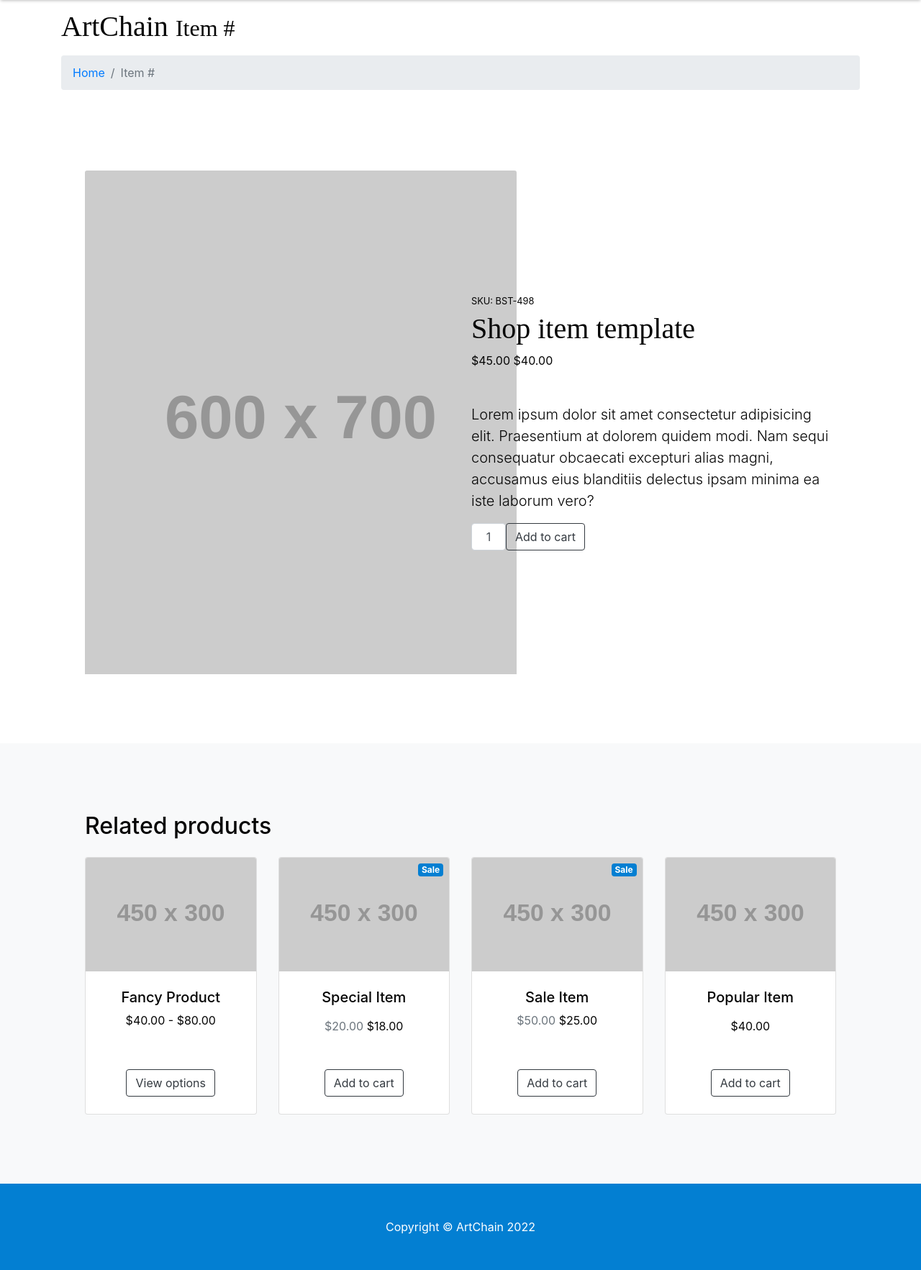
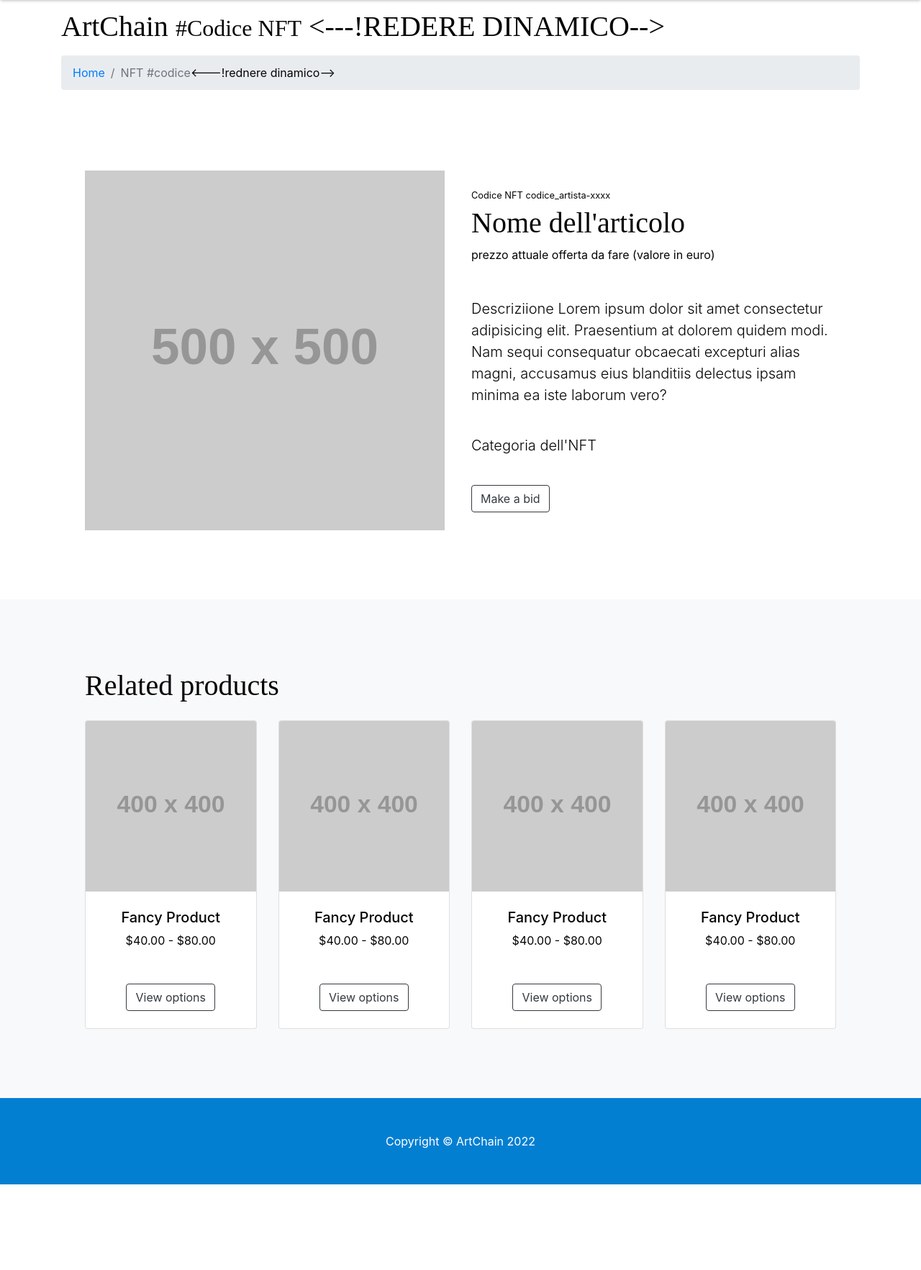
Before and after one commit to walterdec/ArtChain, a Flask app: page /item in a window 1280 px wide. Shown: the part 91-1856 px from the top of the page at 72% size. After the commit the page ends 1737 px from the top, so only its background shows below. Run offline with Flask 2, Linux system fonts and the light colour scheme; grey boxes labelled with a size stand in for pictures from a placeholder-image service; some libraries are stand-ins or nearby versions.

Commit message:
Aggiustata item.html

```diff
--- a/templates/create-nft.html
+++ b/templates/create-nft.html
@@ -62,7 +62,6 @@
   <br>
 
     <div class="container">
-
         <!-- Page Heading/Breadcrumbs -->
         <h1 class="mt-4 mb-3">ArtChain
           <small>Create NFT</small>
@@ -74,7 +73,6 @@
           </li>
           <li class="breadcrumb-item active">Create NFT</li>
         </ol>
-
     </div>
 
         <!-- Product section-->
--- a/templates/item.html
+++ b/templates/item.html
@@ -5,7 +5,7 @@
         <meta name="viewport" content="width=device-width, initial-scale=1, shrink-to-fit=no" />
         <meta name="description" content="" />
         <meta name="author" content="" />
-        <title>ArtChain - Item #</title> # rendere titolo dinamico
+        <title>ArtChain - #Codice NFT </title> # rendere titolo dinamico
         <link rel="icon" type="image/x-icon" href="static/images/logos/Logo Artchain.png">
 
   <!-- Bootstrap core CSS -->
@@ -65,14 +65,14 @@
 
     <!-- Page Heading/Breadcrumbs -->
     <h1 class="mt-4 mb-3">ArtChain
-      <small>Item #</small>
+      <small>#Codice NFT</small> <---!REDERE DINAMICO-->
     </h1>
 
     <ol class="breadcrumb">
       <li class="breadcrumb-item">
         <a href="/index">Home</a>
       </li>
-      <li class="breadcrumb-item active">Item #</li>
+      <li class="breadcrumb-item active">NFT #codice</li> <---!rednere dinamico-->
     </ol>
 
   </div>
@@ -81,20 +81,23 @@
         <section class="py-5">
             <div class="container px-4 px-lg-5 my-5">
                 <div class="row gx-4 gx-lg-5 align-items-center">
-                    <div class="col-md-6"><img class="card-img-top mb-5 mb-md-0" src="https://dummyimage.com/600x700/dee2e6/6c757d.jpg" alt="..." /></div>
-                    <div class="col-md-6">
-                        <div class="small mb-1">SKU: BST-498</div>
-                        <h1 class="display-5 fw-bolder">Shop item template</h1>
+                    <div class="col-lg-6 "><img class="img-fluid mb-5 mb-md-0" src="https://dummyimage.com/500x500/dee2e6/6c757d.jpg" alt="..." /></div>
+                    <div class="col-lg-6 ">
+                        <div class="small mb-1">Codice NFT codice_artista-xxxx</div>
+                        <h1 class="display-5 fw-bolder">Nome dell'articolo</h1>
                         <div class="fs-5 mb-5">
-                            <span class="text-decoration-line-through">$45.00</span>
-                            <span>$40.00</span>
+                            <span class="text-decoration-line-through">prezzo attuale</span>
+                            <span>offerta da fare</span>
+                            <span>(valore in euro)</span>
                         </div>
-                        <p class="lead">Lorem ipsum dolor sit amet consectetur adipisicing elit. Praesentium at dolorem quidem modi. Nam sequi consequatur obcaecati excepturi alias magni, accusamus eius blanditiis delectus ipsam minima ea iste laborum vero?</p>
+                        <p class="lead">Descriziione Lorem ipsum dolor sit amet consectetur adipisicing elit. Praesentium at dolorem quidem modi. Nam sequi consequatur obcaecati excepturi alias magni, accusamus eius blanditiis delectus ipsam minima ea iste laborum vero?</p>
+                        <br>
+                        <p class="lead">Categoria dell'NFT</p>
+                        <br>
                         <div class="d-flex">
-                            <input class="form-control text-center me-3" id="inputQuantity" type="num" value="1" style="max-width: 3rem" />
                             <button class="btn btn-outline-dark flex-shrink-0" type="button">
                                 <i class="bi-cart-fill me-1"></i>
-                                Add to cart
+                               Make a bid
                             </button>
                         </div>
                     </div>
@@ -104,12 +107,12 @@
         <!-- Related items section-->
         <section class="py-5 bg-light">
             <div class="container px-4 px-lg-5 mt-5">
-                <h2 class="fw-bolder mb-4">Related products</h2>
+                <h1 class="fw-bolder mb-4">Related products</h1>
                 <div class="row gx-4 gx-lg-5 row-cols-2 row-cols-md-3 row-cols-xl-4 justify-content-center">
                   <div class="col mb-5">
                     <div class="card h-100">
                       <!-- Product image-->
-                            <img class="card-img-top" src="https://dummyimage.com/450x300/dee2e6/6c757d.jpg" alt="..." />
+                      <img class="card-img-top" src="https://dummyimage.com/400x400/dee2e6/6c757d.jpg" alt="..." />
                       <!-- Product details-->
                       <div class="card-body p-4">
                         <div class="text-center">
@@ -127,80 +130,58 @@
                   </div>
                   <div class="col mb-5">
                     <div class="card h-100">
-                            <!-- Sale badge-->
-                            <div class="badge bg-dark text-white position-absolute" style="top: 0.5rem; right: 0.5rem">Sale</div>
                       <!-- Product image-->
-                            <img class="card-img-top" src="https://dummyimage.com/450x300/dee2e6/6c757d.jpg" alt="..." />
+                      <img class="card-img-top" src="https://dummyimage.com/400x400/dee2e6/6c757d.jpg" alt="..." />
                       <!-- Product details-->
                       <div class="card-body p-4">
                         <div class="text-center">
                           <!-- Product name-->
-                                    <h5 class="fw-bolder">Special Item</h5>
-                                    <!-- Product reviews-->
-                                    <div class="d-flex justify-content-center small text-warning mb-2">
-                                        <div class="bi-star-fill"></div>
-                                        <div class="bi-star-fill"></div>
-                                        <div class="bi-star-fill"></div>
-                                        <div class="bi-star-fill"></div>
-                                        <div class="bi-star-fill"></div>
-                                    </div>
+                          <h5 class="fw-bolder">Fancy Product</h5>
                           <!-- Product price-->
-                                    <span class="text-muted text-decoration-line-through">$20.00</span>
-                                    $18.00
+                          $40.00 - $80.00
                         </div>
                       </div>
                       <!-- Product actions-->
                       <div class="card-footer p-4 pt-0 border-top-0 bg-transparent">
-                                <div class="text-center"><a class="btn btn-outline-dark mt-auto" href="#">Add to cart</a></div>
-                            </div>
-                        </div>
-                    </div>
-                    <div class="col mb-5">
-                        <div class="card h-100">
-                            <!-- Sale badge-->
-                            <div class="badge bg-dark text-white position-absolute" style="top: 0.5rem; right: 0.5rem">Sale</div>
-                            <!-- Product image-->
-                            <img class="card-img-top" src="https://dummyimage.com/450x300/dee2e6/6c757d.jpg" alt="..." />
-                            <!-- Product details-->
-                            <div class="card-body p-4">
-                                <div class="text-center">
-                                    <!-- Product name-->
-                                    <h5 class="fw-bolder">Sale Item</h5>
-                                    <!-- Product price-->
-                                    <span class="text-muted text-decoration-line-through">$50.00</span>
-                                    $25.00
-                                </div>
-                            </div>
-                            <!-- Product actions-->
-                            <div class="card-footer p-4 pt-0 border-top-0 bg-transparent">
-                                <div class="text-center"><a class="btn btn-outline-dark mt-auto" href="#">Add to cart</a></div>
+                        <div class="text-center"><a class="btn btn-outline-dark mt-auto" href="#">View options</a></div>
                       </div>
                     </div>
                   </div>
                   <div class="col mb-5">
                     <div class="card h-100">
                       <!-- Product image-->
-                            <img class="card-img-top" src="https://dummyimage.com/450x300/dee2e6/6c757d.jpg" alt="..." />
+                      <img class="card-img-top" src="https://dummyimage.com/400x400/dee2e6/6c757d.jpg" alt="..." />
                       <!-- Product details-->
                       <div class="card-body p-4">
                         <div class="text-center">
                           <!-- Product name-->
-                                    <h5 class="fw-bolder">Popular Item</h5>
-                                    <!-- Product reviews-->
-                                    <div class="d-flex justify-content-center small text-warning mb-2">
-                                        <div class="bi-star-fill"></div>
-                                        <div class="bi-star-fill"></div>
-                                        <div class="bi-star-fill"></div>
-                                        <div class="bi-star-fill"></div>
-                                        <div class="bi-star-fill"></div>
-                                    </div>
+                          <h5 class="fw-bolder">Fancy Product</h5>
                           <!-- Product price-->
-                                    $40.00
+                          $40.00 - $80.00
                         </div>
                       </div>
                       <!-- Product actions-->
                       <div class="card-footer p-4 pt-0 border-top-0 bg-transparent">
-                                <div class="text-center"><a class="btn btn-outline-dark mt-auto" href="#">Add to cart</a></div>
+                        <div class="text-center"><a class="btn btn-outline-dark mt-auto" href="#">View options</a></div>
+                      </div>
+                    </div>
+                  </div>
+                  <div class="col mb-5">
+                    <div class="card h-100">
+                      <!-- Product image-->
+                      <img class="card-img-top" src="https://dummyimage.com/400x400/dee2e6/6c757d.jpg" alt="..." />
+                      <!-- Product details-->
+                      <div class="card-body p-4">
+                        <div class="text-center">
+                          <!-- Product name-->
+                          <h5 class="fw-bolder">Fancy Product</h5>
+                          <!-- Product price-->
+                          $40.00 - $80.00
+                        </div>
+                      </div>
+                      <!-- Product actions-->
+                      <div class="card-footer p-4 pt-0 border-top-0 bg-transparent">
+                        <div class="text-center"><a class="btn btn-outline-dark mt-auto" href="#">View options</a></div>
                       </div>
                     </div>
                   </div>
```
Lines whose indentation alone changed are shown as unchanged.
